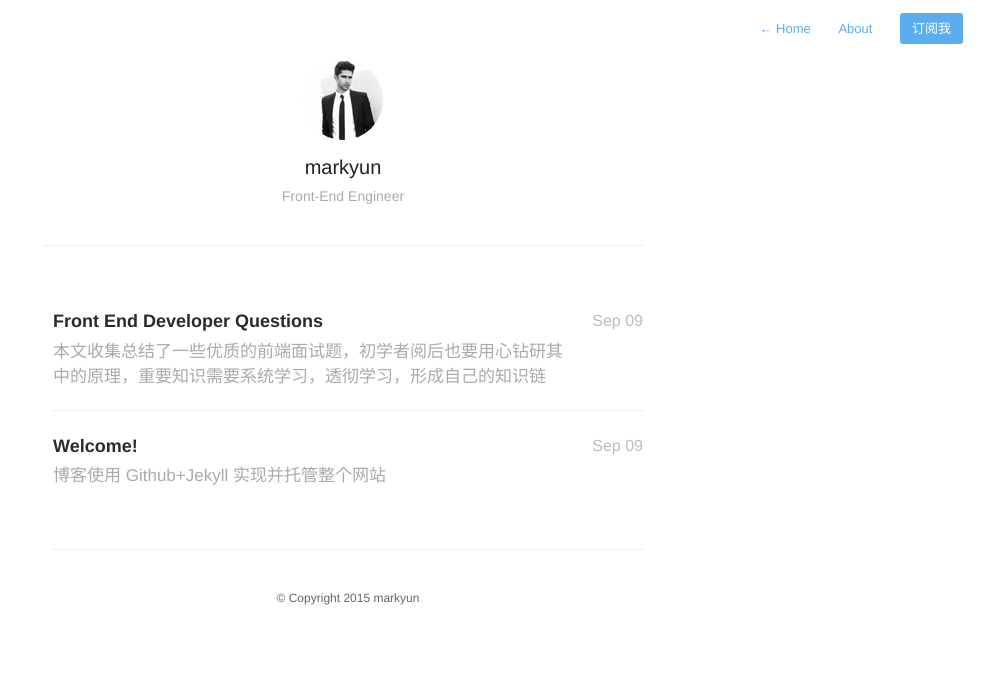
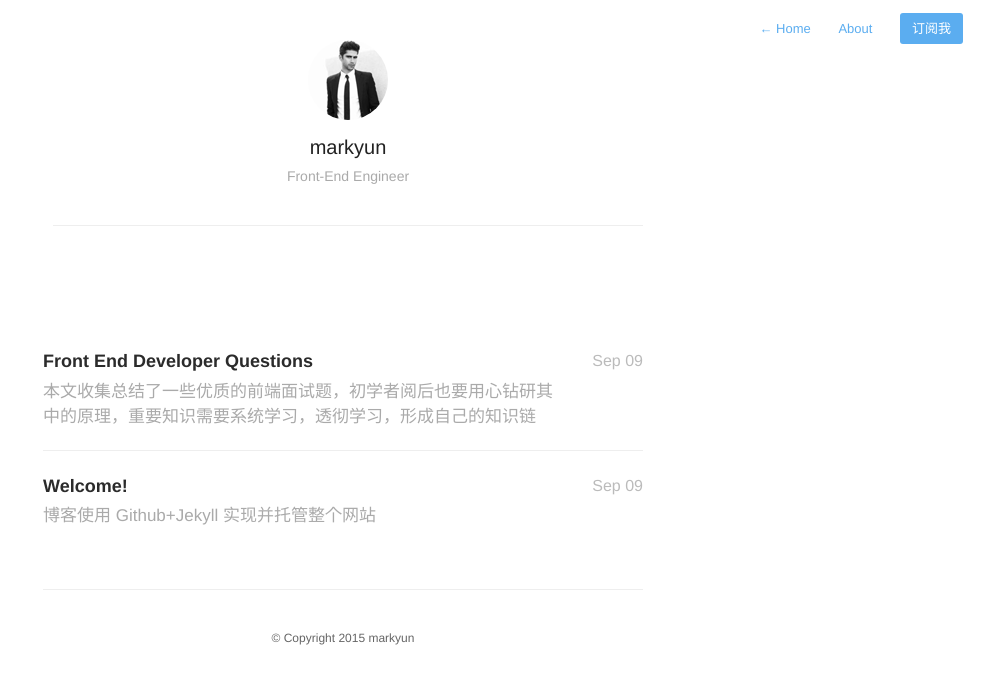
Before and after one commit to Tomzhangzhang/markyun.github.io, a Jekyll site: the page built from index.html, in a window 1280 px wide. Shown: the top 684 px of the page, without its empty margins (297-1280 px from the left). Built offline with Jekyll 4.4.1, drawn with Linux system fonts in a browser that asks for light colours; nearby versions of some CDN libraries; Markdown is read by kramdown in place of the engine named in the settings; the list of posts is cut into pages by our own code; comment, search, counter and statistics services are not loaded.

Commit message:
update CSS
update CSS

```diff
--- a/assets/css/style.css
+++ b/assets/css/style.css
@@ -93,7 +93,7 @@
 	background-color: rgba(50,50,50,0.05);
 }
 .profile #wrapper {
-	padding: 60px 40px 0px;
+	padding: 40px 40px 20px 50px;
 	max-width: 680px;
 	margin: 0 auto;
 }
@@ -179,7 +179,7 @@
 #wrapper.home {
 	max-width: 680px;
 	margin: 0 auto;
-	padding: 0px 40px 20px 50px;
+	padding: 0px 40px 20px 40px;
 }
 
 .home #avatar {
@@ -661,8 +661,13 @@
 	}
 }
 @media screen and (max-width: 540px) {
-	#wrapper { padding:20px 20px 20px 20px;}
+	#wrapper.home,#wrapper { padding:20px 20px 20px 20px;}
+	.profile #wrapper{ padding:40px 20px 0px}
 	#header { margin-bottom: 60px; border-bottom: 1px solid #eee; }
+	.profile #header{
+	  margin-bottom: 20px;
+	  padding-bottom: 20px;
+	}
 	.post { margin: 40px 0; }
 	#footer { margin-top: 30px; }
 
```
